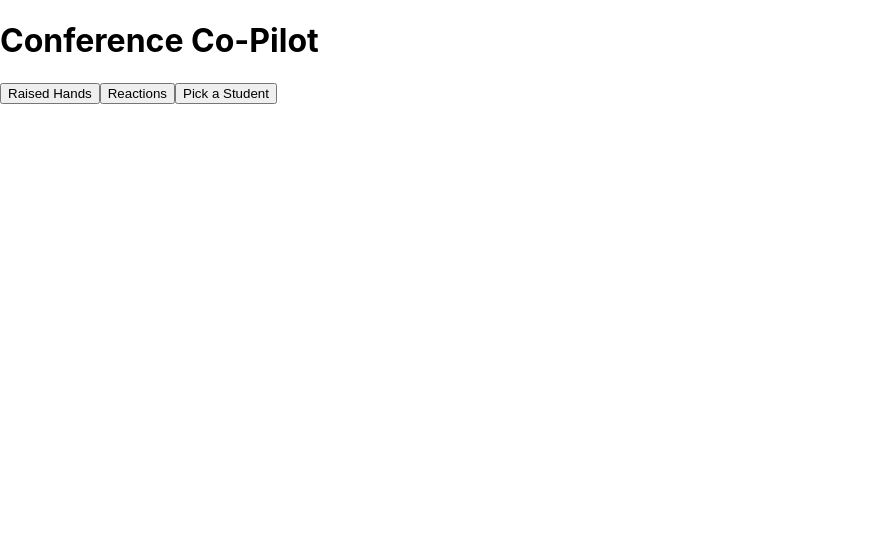
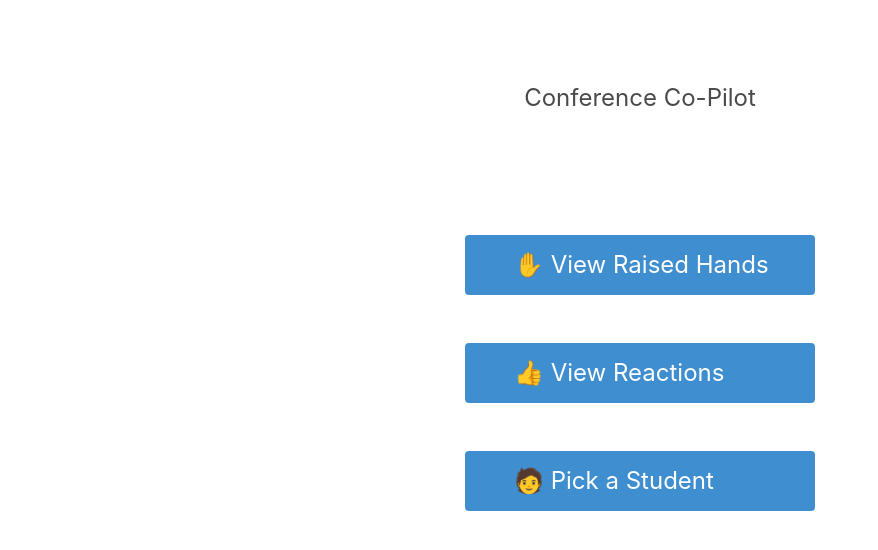
Before and after one commit to daniaalnahdi/is4300-project, a React (Create React App) app: page / in a window 1280 px wide. Shown: the top 550 px of the page, without its empty margins (0-878 px from the left). Built offline with nearby package versions, Linux system fonts and the light colour scheme.

Commit message:
add basic layout and buttons

```diff
--- a/src/App.js
+++ b/src/App.js
@@ -1,5 +1,5 @@
 import React from 'react';
-import { BrowserRouter as Router, Switch, Route } from 'react-router-dom';
+import { BrowserRouter as Router, Switch, Route, Link } from 'react-router-dom';
 
 //View
 import HomeView from './views/HomeView';
@@ -9,8 +9,12 @@ import PickStudentView from './views/PickStudentView';
 
 const App = () => {
   return (
+    <div className='center'>
+      <div className='container'>
+        <header>
+          <h1 className='is-size-4'>Conference Co-Pilot</h1>
+        </header>
         <Router>
-      <h1>Conference Co-Pilot</h1>
           <Switch>
             <Route path='/raised-hands'>
               <RaisedHandsView />
@@ -26,6 +30,8 @@ const App = () => {
             </Route>
           </Switch>
         </Router>
+      </div>
+    </div>
   );
 };
 
--- a/src/index.css
+++ b/src/index.css
@@ -1,13 +1,67 @@
+@import 'https://cdn.jsdelivr.net/npm/bulma@0.9.2/css/bulma.min.css';
+
+html,
+body {
+  height: 100%;
+}
+
 body {
   margin: 0;
-  font-family: -apple-system, BlinkMacSystemFont, 'Segoe UI', 'Roboto', 'Oxygen',
-    'Ubuntu', 'Cantarell', 'Fira Sans', 'Droid Sans', 'Helvetica Neue',
-    sans-serif;
-  -webkit-font-smoothing: antialiased;
-  -moz-osx-font-smoothing: grayscale;
+  text-align: center;
+  display: flex;
+  justify-content: center;
 }
 
-code {
-  font-family: source-code-pro, Menlo, Monaco, Consolas, 'Courier New',
-    monospace;
+.center {
+  height: 100%;
+  padding: 0;
+  margin: 0;
+  display: flex;
+  /* align-items: center; */
 }
+
+.two-col-layout {
+display: flex;
+}
+
+.two-col-left {
+  margin-left: 2em;
+}
+
+header {
+  margin-top: 5em;
+  padding-bottom: 1em;
+}
+
+main {
+  height: 450px;
+}
+
+h2 {
+  padding: 1em;
+}
+
+.home-buttons-list {
+  margin-top: 1em;
+  height: 100%;
+  display: flex;
+  flex-direction: column;
+  justify-content: center;
+}
+
+.home-button {
+  width: 350px;
+  display: block;
+  margin-top: 1em;
+  margin-bottom: 1em;
+  text-align: left;
+  padding-left: 2em;
+}
+
+.done-button {
+  width: 280px;
+}
+
+.pick-student-button {
+  margin-right: -500px;
+}
--- a/src/views/HomeView.jsx
+++ b/src/views/HomeView.jsx
@@ -3,17 +3,35 @@ import { Link } from 'react-router-dom';
 
 const HomeView = () => {
   return (
-    <div>
+    <>
+      <main>
+        <div className='home-buttons-list'>
           <Link to='/raised-hands'>
-        <button>Raised Hands</button>
+            <button className='button is-info is-large home-button'>
+              ✋ View Raised Hands
+            </button>
           </Link>
           <Link to='/reactions'>
-        <button>Reactions</button>
+            <button className='button is-info is-large home-button'>
+              👍 View Reactions
+            </button>
           </Link>
           <Link to='/pick-student'>
-        <button>Pick a Student</button>
+            <button className='button is-info is-large home-button'>
+              🧑 Pick a Student
+            </button>
           </Link>
         </div>
+      </main>
+      <Link to='/'>
+        <button
+          style={{ visibility: 'hidden' }}
+          className='button is-success is-large'
+        >
+          Done
+        </button>
+      </Link>
+    </>
   );
 };
 
--- a/src/views/PickStudentView.jsx
+++ b/src/views/PickStudentView.jsx
@@ -19,12 +19,13 @@ const PickStudentView = () => {
   };
 
   return (
-    <div>
-      <h2>Pick Student View</h2>
+    <>
+      <main>
+        <h2 className='is-size-3 has-text-weight-medium	'>Pick a Student</h2>
         <div>
           Pick:
           <label>
-          <input type='radio' name='foo' value='1'/>
+            <input type='radio' name='foo' value='1' />
             Randomly
           </label>
           <label>
@@ -33,13 +34,14 @@ const PickStudentView = () => {
           </label>
         </div>
         <p>{pickedStudent}</p>
-      <button onClick={() => setPickedStudent(getRandomStudent())}>
+        <button className="button is-info is-medium is-outlined" onClick={() => setPickedStudent(getRandomStudent())}>
           Pick Another Student
         </button>
+      </main>
       <Link to='/'>
-        <button>Done</button>
+        <button className="button is-success is-large done-button">Done</button>
       </Link>
-    </div>
+    </>
   );
 };
 
--- a/src/views/RaisedHandsView.jsx
+++ b/src/views/RaisedHandsView.jsx
@@ -1,7 +1,7 @@
-import React, {useState, useEffect } from 'react';
+import React, { useState, useEffect } from 'react';
 import { Link } from 'react-router-dom';
 
-import Loader from '../assets/loader.gif'
+import Loader from '../assets/loader.gif';
 import students from '../data/students';
 
 const RaisedHandsView = () => {
@@ -9,39 +9,45 @@ const RaisedHandsView = () => {
   const [show, setShow] = useState(false);
   const delay = 5;
 
-    useEffect(
-        () => {
+  useEffect(() => {
     let timer = setTimeout(() => setShow(true), delay * 1000);
     return () => {
       clearTimeout(timer);
     };
-        },
-        []
-      );
+  }, []);
 
   return (
-    <div>
-      <h2>Raised Hands View</h2>
-      <img src={Loader} style={{width: '50px'}}/>
+    <>
+      <main>
+        <h2 className='is-size-3 has-text-weight-medium'>View Raised Hands </h2>
+        <div className='two-col-layout'>
+          <div className='two-col-left'>
+            <img src={Loader} style={{ width: '50px' }} />
             <span>Finding new raised hands:</span>
-      {show && <ul>
+            {show && (
+              <ul>
                 {students.map((name, idx) => {
                   return idx <= 2 && <li key={idx}>{name}</li>;
                 })}
-      </ul>}
+              </ul>
+            )}
             <p>Raised previously:</p>
             <ul>
               {students.map((name, idx) => {
                 return idx > 2 && <li key={idx}>{name}</li>;
               })}
             </ul>
+          </div>
           <Link to='/pick-student'>
-        <button>Pick Random Student</button>
-      </Link>
-      <Link to='/'>
-        <button>Done</button>
+            <button className="button is-info is-medium pick-student-button">🧑 Pick a Student</button>
           </Link>
         </div>
+      </main>
+
+      <Link to='/'>
+        <button className='button is-success is-large done-button'>Done</button>
+      </Link>
+    </>
   );
 };
 
--- a/src/views/ReactionsView.jsx
+++ b/src/views/ReactionsView.jsx
@@ -3,8 +3,9 @@ import { Link } from 'react-router-dom';
 
 const ReactionsView = () => {
   return (
-    <div>
-      <h2>Reactions View</h2>
+    <>
+      <main>
+        <h2 className='is-size-3 has-text-weight-medium	'>View Reactions</h2>
         <ul>
           <li>👍 0 0%</li>
           <li>👏 0 0%</li>
@@ -17,10 +18,11 @@ const ReactionsView = () => {
           <li>No Reactions: 0</li>
         </ul>
         <p>Total students: 0</p>
+      </main>
       <Link to='/'>
-        <button>Done</button>
+        <button className='button is-success is-large done-button'>Done</button>
       </Link>
-    </div>
+    </>
   );
 };
 
```
Lines whose indentation alone changed are shown as unchanged.
